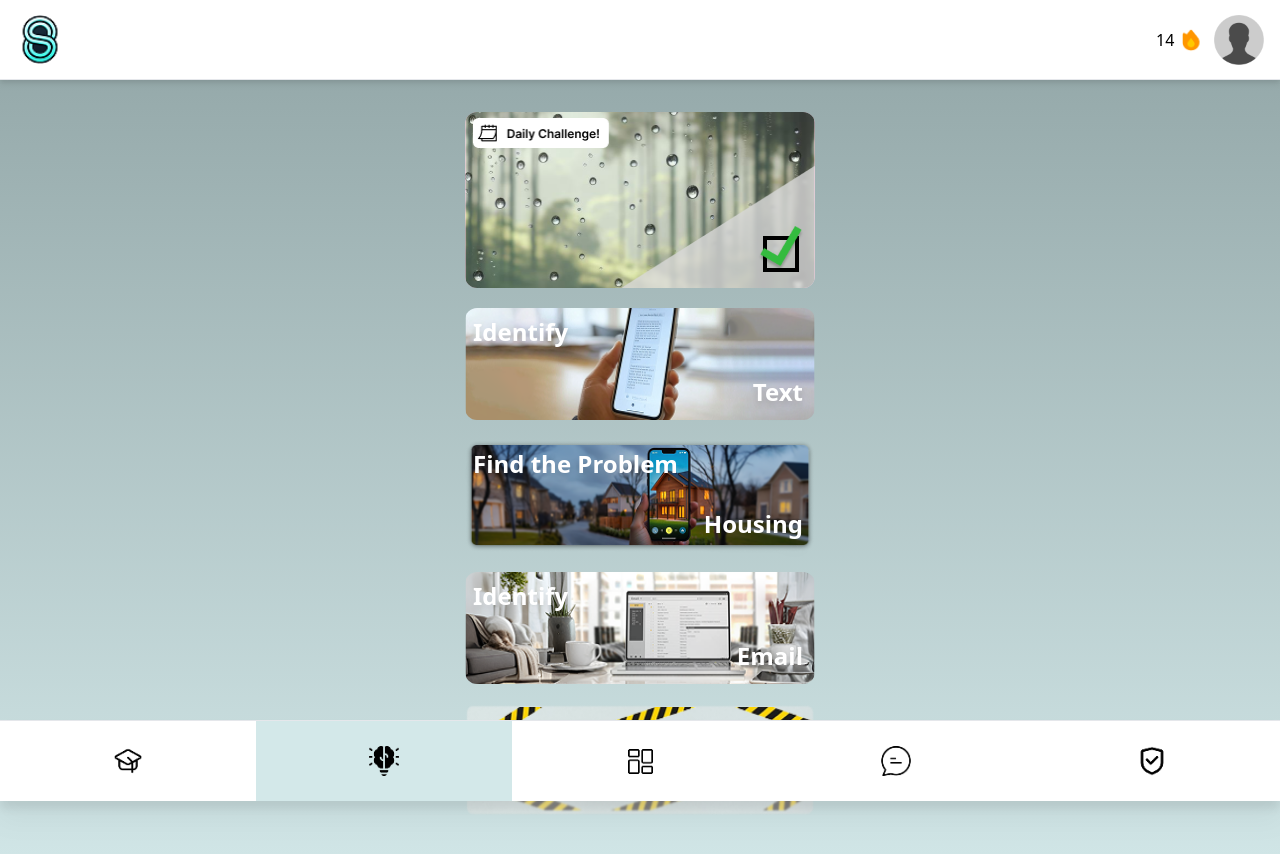
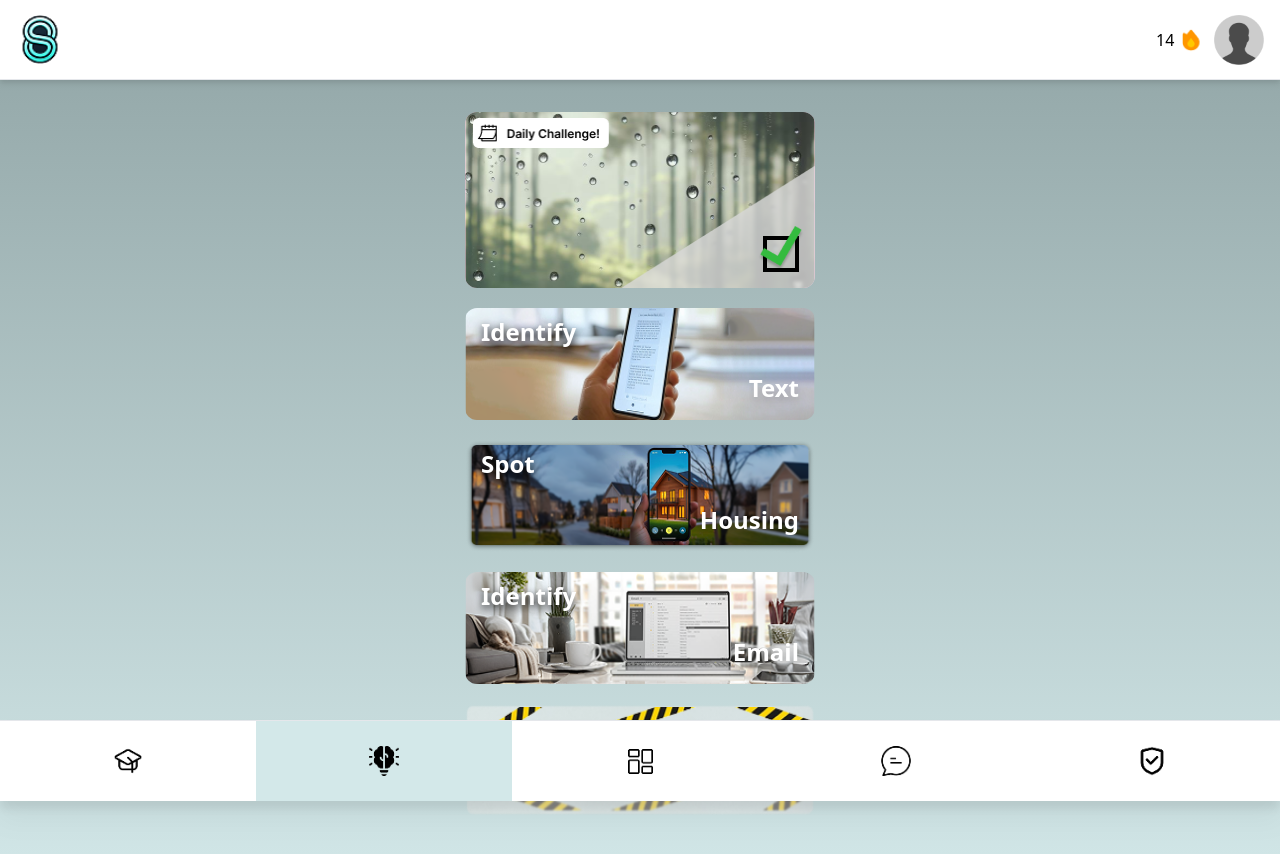
Before and after one commit to tysenh1/ScamSmart-Hackathon, a Next.js app: page /train in a window 1280 px wide. Shown: the top 854 px of the page. Built offline with nearby package versions, Linux system fonts and the light colour scheme.

Commit message:
links working train

```diff
--- a/app/globals.css
+++ b/app/globals.css
@@ -9,3 +9,7 @@ nextjs-portal {
 .circle-stroke {
     stroke-linecap: round;
 }
+
+.drop-shadow-good {
+    text-shadow: 0 3px 8px rgba(0, 0, 0, 0.884);
+}
--- a/app/learn/Learncard.tsx
+++ b/app/learn/Learncard.tsx
@@ -26,7 +26,7 @@ const Learncard = (props: any) => {
           <div style={{width: getWidth(props.progressBar) + "%"}} className={`h-3 w-[${getWidth(props.progressBar)}%] bg-red-500`}></div>
         </div>
         <div className='w-[350px] h-28 absolute p-2'>
-          <h1 className='font-bold text-white text-2xl drop-shadow-lg'>{props.title}</h1>
+          <h1 className='font-bold text-white text-2xl drop-shadow-good'>{props.title}</h1>
         </div>
         <Image className='w-[350px] h-full' key={props.id} src={props.imagePath} alt='subway logo' />
     </Link>
--- a/app/learn/page.tsx
+++ b/app/learn/page.tsx
@@ -73,7 +73,7 @@ export default function page() {
                             <CircleProgress percentage={lastLearn.progressBar} circleWidth={150} />
                         </div>
                         <Image src={lastLearn.imagePath} className="w-[350px] h-48 absolute object-cover rounded-xl" alt="asdfs" />
-                        <div className="w-[350px] h-48 absolute p-3 text-white font-bold text-3xl rounded-xl drop-shadow-md outline-4 outline-gray-700">
+                        <div className="w-[350px] h-48 absolute p-3 text-white font-bold text-3xl rounded-xl drop-shadow-md outline-4 outline-gray-700 drop-shadow-good">
                             Continue Module
                         </div>
                     </div>
--- a/app/train/TrainCard.tsx
+++ b/app/train/TrainCard.tsx
@@ -8,11 +8,11 @@ import { useState } from 'react'
 
 const Learncard = (props: any) => {
   return (
-    <Link href={`/learn/${(((props.title).toLowerCase()) + ((props.scamType).toLowerCase()))}`} className='w-[350px] h-28 rounded-xl overflow-clip'>
-        <div className='w-[350px] h-28 absolute p-2 '>
-          <h1 className='font-bold text-white text-2xl drop-shadow-lg'>{props.title}</h1>
+    <Link href={`/train/${((props.title).toLowerCase())}_${((props.scamType).toLowerCase())}`} className='w-[350px] h-28 rounded-xl overflow-clip'>
+        <div className='w-[350px] h-28 absolute px-4 py-2 '>
+          <h1 className='font-bold text-white text-2xl drop-shadow-lg drop-shadow-good'>{props.title}</h1>
         </div>
-        <div className='w-[350px] h-28 absolute p-3 flex justify-end items-end'>
+        <div className='w-[350px] h-28 absolute p-4 flex justify-end items-end'>
           <h1 className='font-bold text-white text-2xl drop-shadow-lg'>{props.scamType}</h1>
         </div>
         <Image className='w-[350px] h-full' key={props.id} src={props.imagePath} alt='subway logo' />
--- /dev/null
+++ b/app/train/[slug]/page.tsx
@@ -0,0 +1,9 @@
+import React from 'react'
+
+const page = () => {
+  return (
+    <div>page</div>
+  )
+}
+
+export default page
--- a/app/train/identifytext/page.tsx
+++ b/app/train/identify_email/page.tsx
@@ -1,8 +1,8 @@
 import React from 'react'
 
-const page = (params:any) => {
+const page = () => {
   return (
-    <div>hellosdfasd</div>
+    <div>identify email page</div>
   )
 }
 
--- /dev/null
+++ b/app/train/identify_text/page.tsx
@@ -0,0 +1,9 @@
+import React from 'react'
+
+const page = () => {
+  return (
+    <div>page page</div>
+  )
+}
+
+export default page
--- a/app/train/page.tsx
+++ b/app/train/page.tsx
@@ -29,7 +29,7 @@ export const cards: trainCard[] = [
     },
     {
         id: 2,
-        title: "Find the Problem",
+        title: "Spot",
         scamType: 'Housing',
         imagePath: housingScamImage,
     },
@@ -78,7 +78,7 @@ export default function page() {
                     })}
                     <div className="w-[350px] h-28 rounded-xl">
                         <div className='w-[350px] h-28 absolute p-3 flex justify-center items-center'>
-                            <h1 className='font-bold text-white text-3xl drop-shadow-lg'>COMING SOON</h1>
+                            <h1 className='font-bold text-white text-3xl drop-shadow-lg drop-shadow-good'>COMING SOON</h1>
                         </div>
                         <Image className='w-[350px] h-28 mb-[-112px]' src={underConTape1} alt='subway logo' />
                         <Image className='w-[350px] h-28' src={underConGlass} alt='subway logo' />
--- /dev/null
+++ b/app/train/spot_housing/page.tsx
@@ -0,0 +1,9 @@
+import React from 'react'
+
+const page = () => {
+  return (
+    <div>page</div>
+  )
+}
+
+export default page
--- a/tailwind.config.ts
+++ b/tailwind.config.ts
@@ -6,7 +6,7 @@ export default {
     "./pages/**/*.{js,ts,jsx,tsx,mdx}",
     "./components/**/*.{js,ts,jsx,tsx,mdx}",
     "./app/**/*.{js,ts,jsx,tsx,mdx}",
-      flowbite.content()
+    flowbite.content()
   ],
   theme: {
     extend: {
@@ -26,6 +26,6 @@ export default {
     },
   },
   plugins: [
-      flowbite.plugin()
+    flowbite.plugin()
   ],
 } satisfies Config;
```
